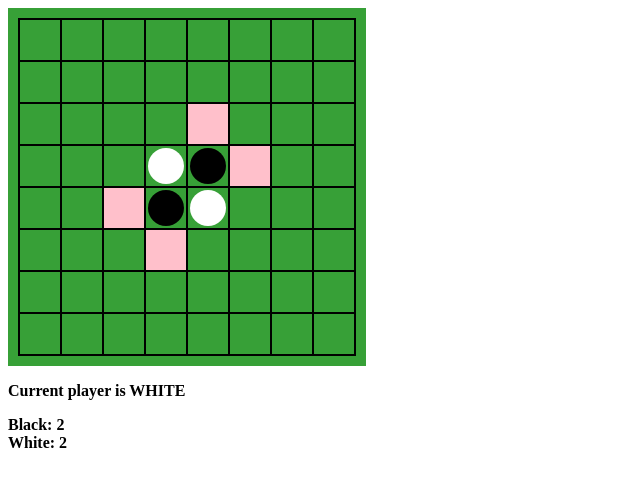
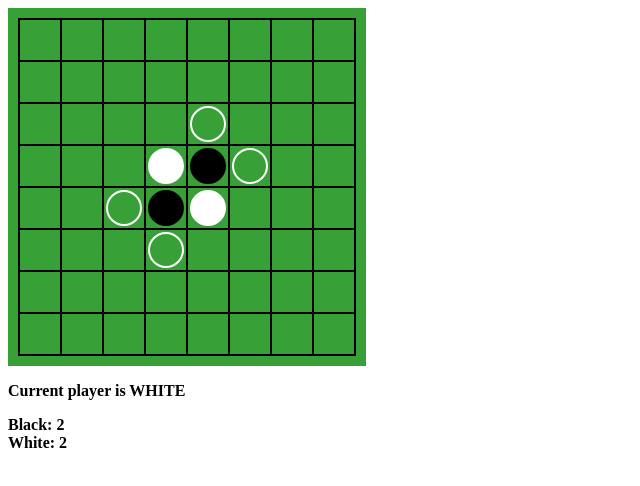
Before and after one commit to foolish-pine/react-othello, a React (Create React App) app: page / in a window 1280 px wide. Shown: the top 486 px of the page, without its empty margins (0-640 px from the left). Built offline with nearby package versions, Linux system fonts and the light colour scheme; what emotion-reset would draw is missing.

Commit message:
[fix] 石を置けるマスを円で強調表示するよう修正

```diff
--- a/src/App.tsx
+++ b/src/App.tsx
@@ -425,6 +425,7 @@ export const App = () => {
     <>
       <Board
         boardStatus={boardStatus}
+        currentPlayer={currentPlayer}
         onClickSquare={onClickSquare}
         squaresSelectableStatus={squaresSelectableStatus}
       />
--- a/src/components/Board.tsx
+++ b/src/components/Board.tsx
@@ -3,15 +3,18 @@ import { css } from "@emotion/react";
 import { VFC } from "react";
 import { Square } from "src/components/Square";
 import { BoardStatus } from "src/types/BoardStatus";
+import { Player } from "src/types/Player";
 
 type Props = {
   boardStatus: BoardStatus;
+  currentPlayer: Player;
   onClickSquare: (newStoneRow: number, newStoneCol: number) => void;
   squaresSelectableStatus: boolean[][];
 };
 
 export const Board: VFC<Props> = ({
   boardStatus,
+  currentPlayer,
   onClickSquare,
   squaresSelectableStatus,
 }) => {
@@ -43,6 +46,7 @@ export const Board: VFC<Props> = ({
                     squareStatus={squareStatus}
                     onClickSquare={() => onClickSquare(i, j)}
                     selectable={true}
+                    currentPlayer={currentPlayer}
                     key={`${i}-${j}`}
                   />
                 ) : (
--- a/src/components/Square.tsx
+++ b/src/components/Square.tsx
@@ -2,15 +2,18 @@
 import { css } from "@emotion/react";
 import { VFC } from "react";
 import { SquareStatus } from "src/types/SquareStatus";
+import { Player } from "src/types/Player";
 
 type Props = {
   squareStatus: SquareStatus;
+  currentPlayer?: Player;
   onClickSquare: () => void;
   selectable: boolean;
 };
 
 export const Square: VFC<Props> = ({
   squareStatus = "",
+  currentPlayer,
   onClickSquare,
   selectable,
 }) => {
@@ -23,7 +26,7 @@ export const Square: VFC<Props> = ({
         text-align: center;
         cursor: pointer;
         user-select: none;
-        background-color: ${selectable ? "pink" : "#37A037"};
+        background-color: #37a037;
         border: 1px solid #000000;
       `}
       onClick={() => onClickSquare()}
@@ -48,6 +51,46 @@ export const Square: VFC<Props> = ({
           `}
         ></span>
       )}
+      {squareStatus === "" && currentPlayer === "black" && (
+        <span
+          css={css`
+            display: flex;
+            align-items: center;
+            justify-content: center;
+            width: 100%;
+            height: 100%;
+
+            &::before {
+              display: block;
+              width: 90%;
+              height: 90%;
+              content: "";
+              border: 2px solid #000000;
+              border-radius: 50%;
+            }
+          `}
+        ></span>
+      )}
+      {squareStatus === "" && currentPlayer === "white" && (
+        <span
+          css={css`
+            display: flex;
+            align-items: center;
+            justify-content: center;
+            width: 100%;
+            height: 100%;
+
+            &::before {
+              display: block;
+              width: 90%;
+              height: 90%;
+              content: "";
+              border: 2px solid #ffffff;
+              border-radius: 50%;
+            }
+          `}
+        ></span>
+      )}
     </div>
   );
 };
```
